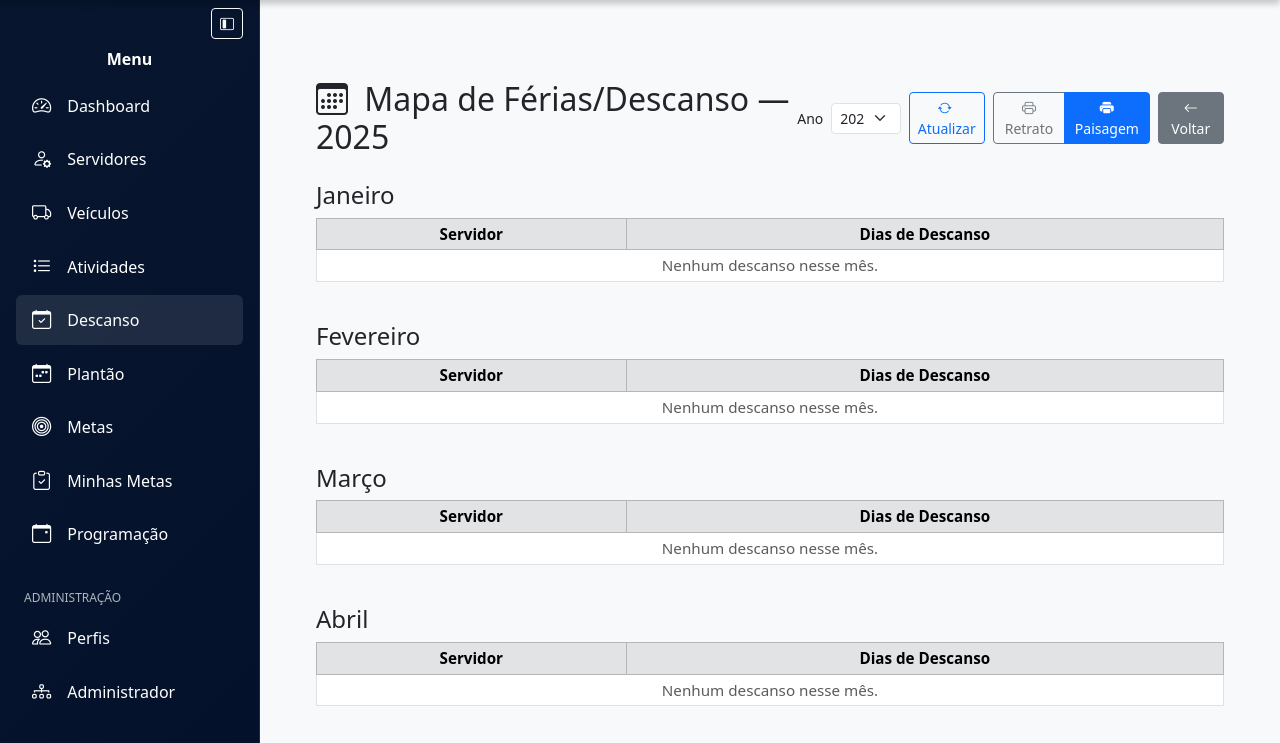
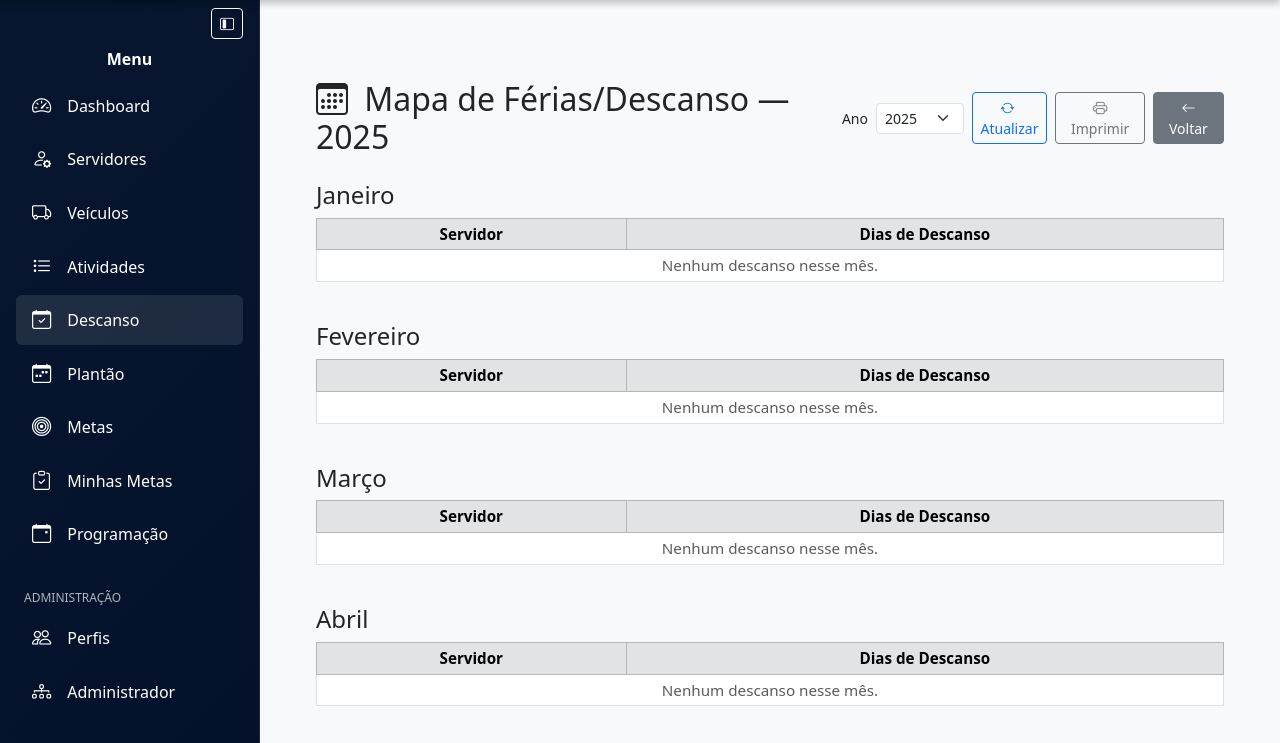
Before and after one commit to MarceloAnsilago/NovoGerenciadorDeAtividades, a Django app: page /descanso/relatorio/mapa/ in a window 1280 px wide. Shown: the part 56-799 px from the top of the page. Run offline with Django 5.2, Linux system fonts and the light colour scheme; the visitor is signed in with stand-in values (Sample User, id 1); data that the repository does not hold is empty; some libraries are stand-ins or nearby versions.

Commit message:
corrigindo a impressao do mapa de ferias

```diff
--- a/descanso/templates/descanso/relatorio_mapa.html
+++ b/descanso/templates/descanso/relatorio_mapa.html
@@ -22,14 +22,9 @@
         </button>
       </form>
 
-      <div class="btn-group btn-group-sm" role="group" aria-label="Imprimir">
-        <button class="btn btn-outline-secondary" type="button" onclick="setPrintOrientation('portrait')">
-          <i class="bi bi-printer"></i> Retrato
-        </button>
-        <button class="btn btn-primary" type="button" onclick="setPrintOrientation('landscape')">
-          <i class="bi bi-printer-fill"></i> Paisagem
-        </button>
-      </div>
+      <button class="btn btn-sm btn-outline-secondary" type="button" onclick="window.print()">
+        <i class="bi bi-printer"></i> Imprimir
+      </button>
 
       <a href="{% url 'descanso:lista_servidores' %}" class="btn btn-sm btn-secondary">
         <i class="bi bi-arrow-left"></i> Voltar
@@ -109,28 +104,5 @@
 }
 </style>
 
-<script>
-function setPrintOrientation(orientation) {
-  // remove override anterior
-  const old = document.getElementById('print-orientation');
-  if (old) old.remove();
-
-  // injeta orientação desejada (sem especificar tamanho)
-  const style = document.createElement('style');
-  style.id = 'print-orientation';
-  style.textContent = `@media print { @page { size: ${orientation}; } }`;
-  document.head.appendChild(style);
-
-  // remove após imprimir para não afetar próximas vezes
-  const cleanup = () => {
-    const s = document.getElementById('print-orientation');
-    if (s) s.remove();
-    window.removeEventListener('afterprint', cleanup);
-  };
-  window.addEventListener('afterprint', cleanup);
-
-  window.print();
-}
-</script>
 
 {% endblock %}
--- a/descanso/views.py
+++ b/descanso/views.py
@@ -384,6 +384,18 @@ def relatorio_mapa(request):
         rows.sort(key=lambda r: r["servidor"].nome.lower())
         meses_data.append((mes, nome, rows))
 
-    anos_opcoes = list(range(ano - 2, ano + 3))
+    anos_disponiveis = set()
+    q_anos = Descanso.objects.filter(servidor__in=servidores_qs).values_list("data_inicio__year", "data_fim__year")
+    for inicio_ano_val, fim_ano_val in q_anos:
+        if inicio_ano_val:
+            anos_disponiveis.add(inicio_ano_val)
+        if fim_ano_val:
+            anos_disponiveis.add(fim_ano_val)
+    if not anos_disponiveis:
+        anos_disponiveis.add(ano)
+    else:
+        anos_disponiveis.add(ano)
+    anos_opcoes = sorted(anos_disponiveis)
+
     ctx = {"ano": ano, "anos_opcoes": anos_opcoes, "meses_data": meses_data}
     return render(request, "descanso/relatorio_mapa.html", ctx)
```
